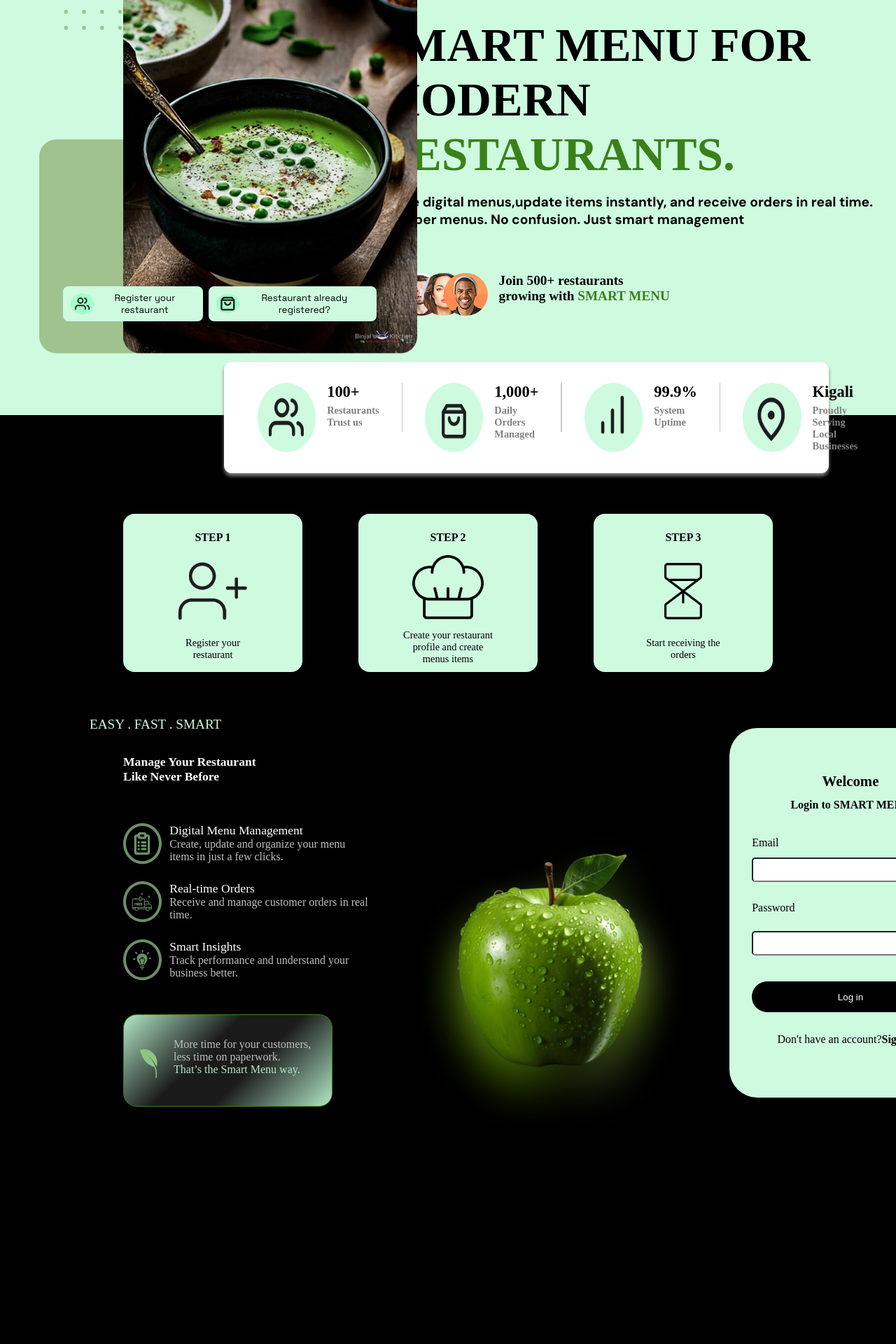
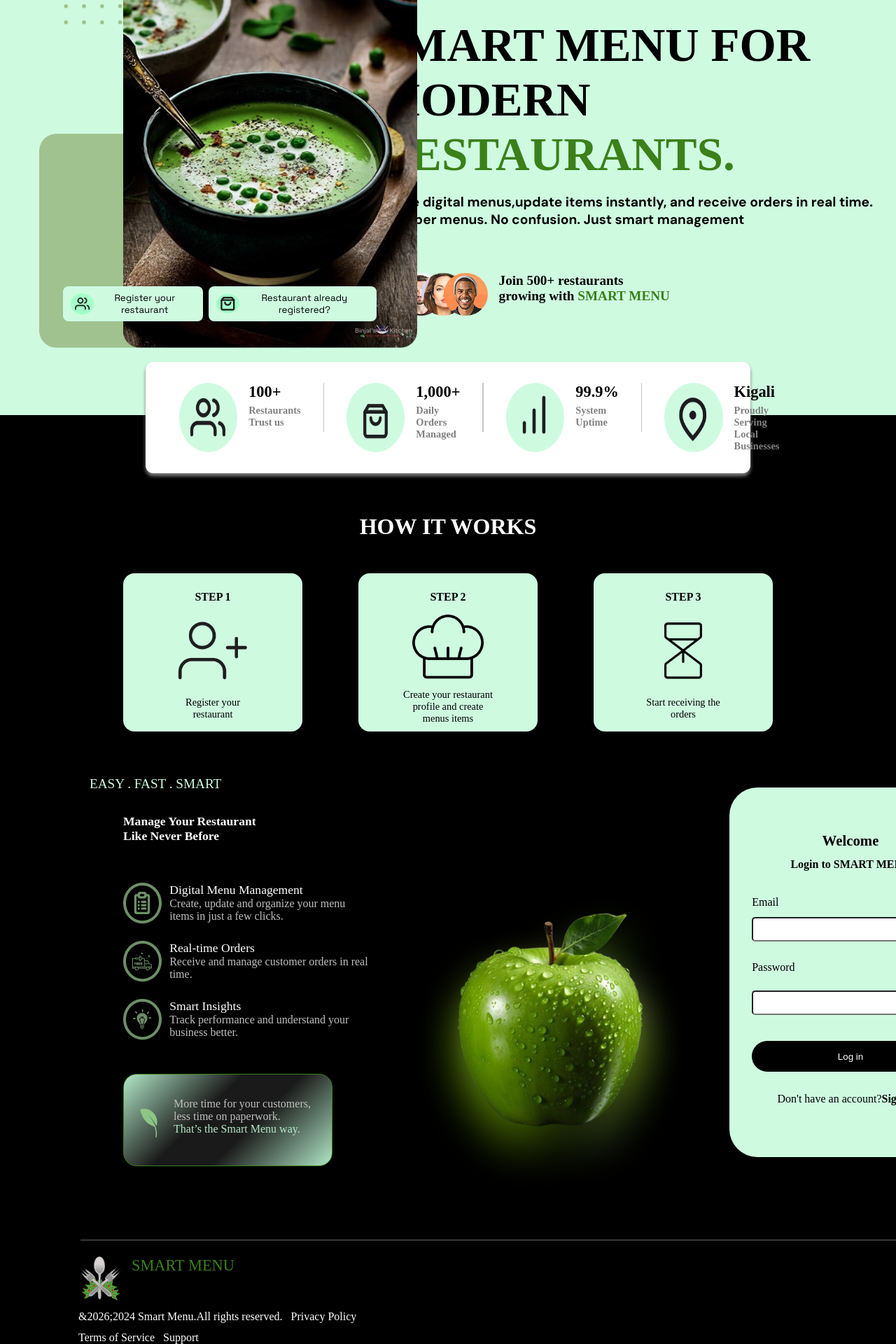
Before and after one commit to ijenny77/SMART-MENU, a React (Vite) app: page / in a window 1280 px wide. Shown: the part 255-2175 px from the top of the page at 70% size. Before the commit the page ends 1919 px from the top, so only its background shows below. Built offline with nearby package versions, Linux system fonts and the light colour scheme; a web font is replaced by a local one.

Commit message:
feat: add site footer

```diff
--- /dev/null
+++ b/src/components/Footer.jsx
@@ -0,0 +1,20 @@
+import React from 'react'
+import logo from '../assets/logo.png'
+import styles from './Footer.module.css'
+const Footer = () => {
+  return (
+    <div className={styles.mainFooter}>
+      <hr className={styles.hrLine}/>
+      <div className={styles.footer}>
+        <img className={styles.logo} src={logo} alt="" />
+        <p className={styles.smartMenu}>SMART MENU</p>
+        <p>&2026;2024 Smart Menu.All rights reserved.</p>
+        <p>Privacy Policy</p>
+        <p>Terms of Service</p>
+        <p>Support</p>
+      </div>
+    </div>
+  )
+}
+
+export default Footer
--- /dev/null
+++ b/src/components/Footer.module.css
@@ -0,0 +1,24 @@
+.mainFooter{
+    margin-left: 3rem;
+    color: var(--white);
+}
+.logo{
+    width: 4rem;
+}
+.smartMenu{
+    color: var(--greentree);
+    font-size: 1.4rem;
+}
+.hrLine {
+  width: 80rem;
+  height: 1px;
+  border: none;
+  margin: 1.4rem 4.2rem;
+  background-color: rgb(101, 101, 101);
+}
+.footer{
+    display: flex;
+    flex-wrap: wrap;
+    gap: 0.75rem;
+    margin-left: 4rem;
+}
--- a/src/components/pages/marketing/HomePage.jsx
+++ b/src/components/pages/marketing/HomePage.jsx
@@ -9,17 +9,19 @@
 import StatsSection from './StatsSection'
 import Working from './Working'
 import LoginPage from './LoginPage'
+import Footer from '../../Footer'
 const HomePage = () => {
   return (
     <div className={styles.mainHomePage}>
         <TopBar/>
         <div className={styles.HomePage}>
           <div className={styles.HomePageLeft}>
-            <img className={styles.landingImage} src={homeImage} alt="landing Image" />
+
             <div className={styles.authButtons}>
               <Button className={styles.authButton}><img src={User} alt="user" />Register your restaurant</Button>
               <Button className={styles.authButton}><img src={Bag} alt="Bag" /> Restaurant already registered?</Button>
             </div>
+            <img className={styles.landingImage} src={homeImage} alt="landing Image" />
           </div>
           <div className={styles.HomePageRight}>
             <p className={styles.allInOne}>All-in-one Restaurant Menu Management </p>
@@ -36,6 +38,7 @@
             <Working/>
             <LoginPage/>
           </div>
+          <Footer/>
         </div>
     </div>
   )
--- a/src/components/pages/marketing/HomePage.module.css
+++ b/src/components/pages/marketing/HomePage.module.css
@@ -13,9 +13,12 @@
     background-color: var(--green);
 }
 .landingImage{
-    height:80vh;
+    max-height:80vh;
     margin-left: 1.5rem;
     position: absolute;
+    top: 7rem;
+    left: 1;
+    z-index: 0;
 }
 .authButtons{
     display: flex;
@@ -31,7 +34,7 @@
     background-color: var(--green);
     border-radius: 0.5rem;
     position:relative;
-    top: 0;
+    z-index: 1;
     font-family: var(--buttons);
 }
 .allInOne{
--- a/src/components/pages/marketing/StatsSection.module.css
+++ b/src/components/pages/marketing/StatsSection.module.css
@@ -9,8 +9,8 @@
     display: flex;
     gap: 2rem;
     background-color: var(--white);
-    width: 60vw;
-    margin: 3.6rem 20rem;
+    max-width: 60vw;
+    margin: 3.6rem auto;
     padding: 1.9rem 3rem;
     border-radius: 0.7rem;
     box-shadow: 0px 4px 5px grey;
--- a/src/components/pages/marketing/Working.jsx
+++ b/src/components/pages/marketing/Working.jsx
@@ -26,6 +26,8 @@
 
 const working = () => {
   return (
+    <>
+      <p className={styles.workingWay}>HOW IT WORKS</p>
       <div className={styles.cards}>
         {cards.map((card,index)=>(
           <div key={index} className={styles.card}>
@@ -35,6 +37,7 @@
           </div>
         ))}
       </div>
+    </>
   )
 }
 
--- a/src/components/pages/marketing/Working.module.css
+++ b/src/components/pages/marketing/Working.module.css
@@ -27,3 +27,10 @@
 .icon{
     width: 8vw;
 }
+.workingWay{
+    text-align: center;
+    font-size: 2rem;
+    font-weight: 600;
+    color: white;
+    margin:0 0 3rem 0;
+}
```
Lines whose indentation alone changed are shown as unchanged.
